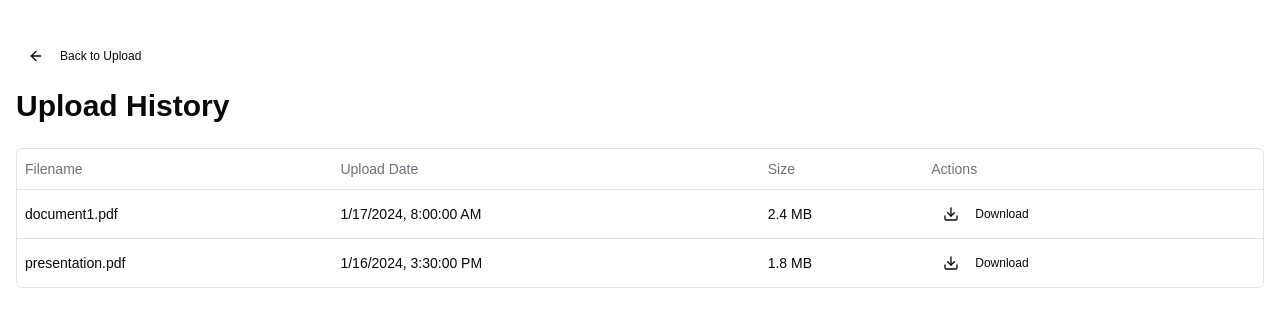
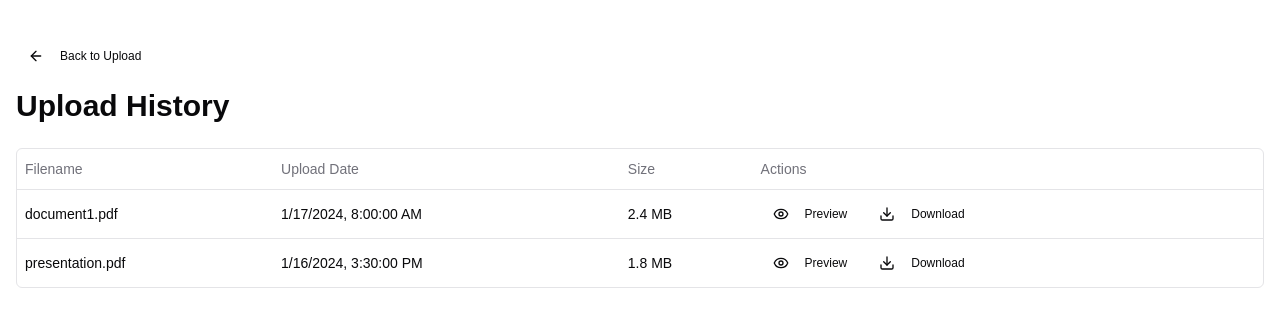
Before and after one commit to yewhan07/pdfly, a Next.js app in the folder frontend/: page /history in a window 1280 px wide. Shown: the top 326 px of the page. Built offline with nearby package versions, Linux system fonts and the light colour scheme.

Commit message:
feat Add PDF preview functionality to upload history page using Shadcn Dialog

```diff
--- a/frontend/src/app/history/page.js
+++ b/frontend/src/app/history/page.js
@@ -9,8 +9,15 @@ import {
   TableRow,
 } from "@/components/ui/table"
 import { Button } from "@/components/ui/button"
-import { Download, ArrowLeft } from "lucide-react"
+import {
+  Dialog,
+  DialogContent,
+  DialogHeader,
+  DialogTitle,
+} from "@/components/ui/dialog"
+import { Download, ArrowLeft, Eye } from "lucide-react"
 import Link from "next/link"
+import { useState } from "react"
 
 // Mock data - will be replaced with real data from API
 const mockUploads = [
@@ -19,18 +26,27 @@ const mockUploads = [
     filename: "document1.pdf",
     uploadDate: "2024-01-17T08:00:00",
     size: "2.4 MB",
-    url: "#"
+    // For demo purposes - replace with actual URLs in production
+    url: "https://www.w3.org/WAI/ER/tests/xhtml/testfiles/resources/pdf/dummy.pdf"
   },
   {
     id: 2,
     filename: "presentation.pdf",
     uploadDate: "2024-01-16T15:30:00",
     size: "1.8 MB",
-    url: "#"
+    url: "https://www.w3.org/WAI/ER/tests/xhtml/testfiles/resources/pdf/dummy.pdf"
   }
 ]
 
 export default function HistoryPage() {
+  const [previewFile, setPreviewFile] = useState(null)
+  const [isPreviewOpen, setIsPreviewOpen] = useState(false)
+
+  const handlePreview = (file) => {
+    setPreviewFile(file)
+    setIsPreviewOpen(true)
+  }
+
   return (
     <div className="container mx-auto py-10 px-4">
       <div className="mb-6">
@@ -61,8 +77,20 @@ export default function HistoryPage() {
                   {new Date(file.uploadDate).toLocaleString()}
                 </TableCell>
                 <TableCell>{file.size}</TableCell>
-                <TableCell>
-                  <Button variant="ghost" size="sm">
+                <TableCell className="space-x-2">
+                  <Button
+                    variant="ghost"
+                    size="sm"
+                    onClick={() => handlePreview(file)}
+                  >
+                    <Eye className="h-4 w-4 mr-2" />
+                    Preview
+                  </Button>
+                  <Button
+                    variant="ghost"
+                    size="sm"
+                    onClick={() => window.open(file.url, '_blank')}
+                  >
                     <Download className="h-4 w-4 mr-2" />
                     Download
                   </Button>
@@ -72,6 +100,30 @@ export default function HistoryPage() {
           </TableBody>
         </Table>
       </div>
+
+      {/* PDF Preview Dialog */}
+      <Dialog
+        open={isPreviewOpen}
+        onOpenChange={setIsPreviewOpen}
+      >
+        <DialogContent className="max-w-4xl h-[80vh]">
+          <DialogHeader>
+            <DialogTitle>
+              {previewFile?.filename}
+            </DialogTitle>
+          </DialogHeader>
+          {previewFile && (
+            <div className="flex-1 w-full h-full min-h-[60vh]">
+              <iframe
+                src={`${previewFile.url}#toolbar=0`}
+                className="w-full h-full rounded-md"
+                style={{ border: "none" }}
+                title={`Preview of ${previewFile.filename}`}
+              />
+            </div>
+          )}
+        </DialogContent>
+      </Dialog>
     </div>
   )
 }
```
